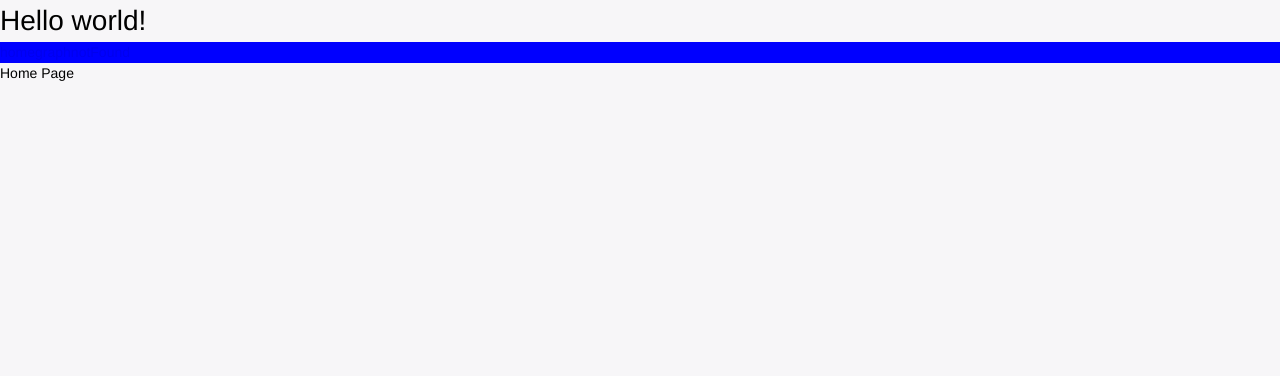
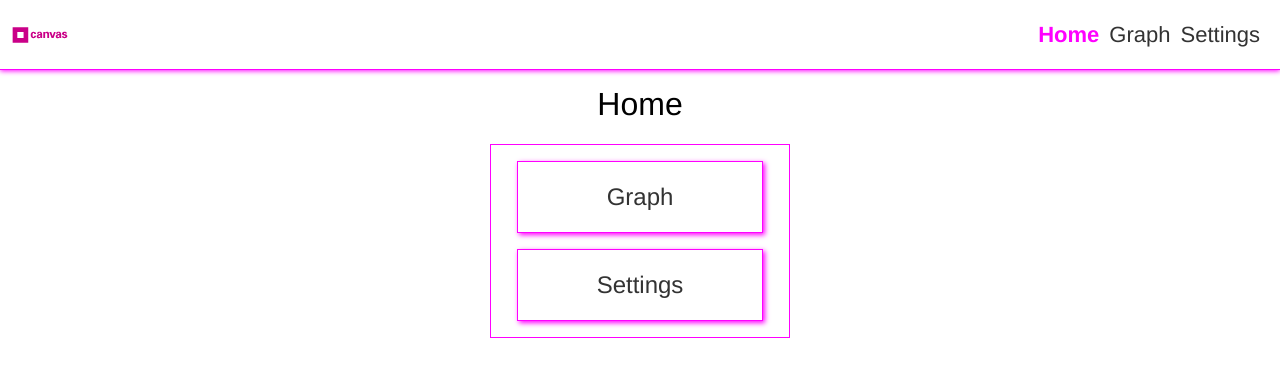
Before and after one commit to Finelai/vue-graph-sample, a Vue app: page / in a window 1280 px wide. Shown: the top 376 px of the page. Built offline with nearby package versions, Linux system fonts and the light colour scheme.

Commit message:
feat: add styles

```diff
--- a/src/App.vue
+++ b/src/App.vue
@@ -1,11 +1,10 @@
 <script setup lang="ts">
-  import { RouterView, RouterLink } from "vue-router";
+import { RouterView } from 'vue-router';
+
+import Header from '@/components/Header.vue';
 </script>
 
 <template>
-  <h1>Hello world!</h1>
-  <nav>
-    <RouterLink v-for="route in this.$router.options.routes" :key="route.path" :to="route.path">{{ route.name }}</RouterLink>
-  </nav>
+  <Header />
   <RouterView />
 </template>
--- a/src/assets/styles/main.scss
+++ b/src/assets/styles/main.scss
@@ -1,5 +1,14 @@
 @import './reset';
 
-nav {
-  background: blue;
+html, body {
+  background: #fff;
 }
+
+.container {
+  padding: 10px;
+}
+
+h1 {
+  text-align: center;
+  font-size: 32px;
+}
--- /dev/null
+++ b/src/components/Header.vue
@@ -0,0 +1,49 @@
+<script setup lang="ts">
+import { RouterLink } from 'vue-router';
+</script>
+
+<template>
+  <header class="header">
+    <div class="logo">
+      <img src="@/assets/images/logo.svg" alt="Logo" />
+    </div>
+    <nav class="menu">
+      <RouterLink to="/">Home</RouterLink>
+      <RouterLink to="/graph">Graph</RouterLink>
+      <RouterLink to="/settings">Settings</RouterLink>
+    </nav>
+  </header>
+</template>
+
+<style lang="scss">
+.header {
+  height: 70px;
+  padding: 10px;
+  display: flex;
+  justify-content: space-between;
+  align-items: center;
+  border-bottom: 1px solid magenta;
+  box-shadow: 0px 1px 5px magenta;
+
+  .logo {
+    img {
+      width: 60px;
+      height: 60px;
+    }
+  }
+
+  .menu {
+    a {
+      font-size: 22px;
+      margin-right: 10px;
+      color: #333;
+
+      &.router-link-active,
+      &:hover {
+        color: magenta;
+        font-weight: bold;
+      }
+    }
+  }
+}
+</style>
--- a/src/routes/paths.ts
+++ b/src/routes/paths.ts
@@ -7,6 +7,10 @@ export const PATHS = {
     path: '/graph',
     name: 'graph',
   },
+  settings: {
+    path: '/settings',
+    name: 'settings',
+  },
   notFound: {
     path: '/404',
     name: 'notFound',
--- a/src/routes/router.ts
+++ b/src/routes/router.ts
@@ -5,6 +5,7 @@ import { PATHS } from '@/routes/paths';
 import HomePage from '@/views/Home.vue';
 import NotFoundPage from '@/views/NotFound.vue';
 import GraphPage from '@/views/Graph.vue';
+import Settings from '@/views/Settings.vue';
 
 export const routes = [
   {
@@ -16,6 +17,11 @@ export const routes = [
     path: PATHS.graph.path,
     name: PATHS.graph.name,
     component: GraphPage,
+  },
+  {
+    path: PATHS.settings.path,
+    name: PATHS.settings.name,
+    component: Settings,
   },
   {
     path: PATHS.notFound.path,
--- a/src/views/Graph.vue
+++ b/src/views/Graph.vue
@@ -1,8 +1,10 @@
 <template>
-  <div>
-    <span>Graph</span>
-  </div>
-  <Bar :data="data" :options="options" />
+  <section class="container">
+    <h1>Graph</h1>
+    <div class="chart-container">
+      <Bar :data="data" :options="options" />
+    </div>
+  </section>
 </template>
 
 <script lang="ts">
@@ -47,3 +49,12 @@ export default {
   },
 };
 </script>
+
+<style lang="scss">
+.chart-container {
+  position: relative;
+  margin: auto;
+  height: 50vh;
+  width: 50vw;
+}
+</style>
--- a/src/views/Home.vue
+++ b/src/views/Home.vue
@@ -1,5 +1,44 @@
+<script setup lang="ts">
+import { RouterLink } from 'vue-router';
+</script>
+
 <template>
-  <div>
-    <span>Home Page</span>
-  </div>
+  <section class="container">
+    <h1>Home</h1>
+    <div class="home-menu">
+      <RouterLink to="/graph">Graph</RouterLink>
+      <RouterLink to="/settings">Settings</RouterLink>
+    </div>
+  </section>
 </template>
+
+<style lang="scss">
+.home-menu {
+  width: 100%;
+  max-width: 300px;
+  border: 1px solid magenta;
+  margin: 2vh auto 0 auto;
+  display: flex;
+  flex-direction: column;
+  padding: 2vh 2vw;
+  text-align: center;
+
+  a {
+    line-height: 70px;
+    border: 1px solid magenta;
+    font-size: 24px;
+    color: #333;
+    box-shadow: 2px 2px 5px magenta;
+
+    &:first-child {
+      margin-bottom: 2vh;
+    }
+
+    &:hover {
+      background-color: magenta;
+      color: #fff;
+      box-shadow: none;
+    }
+  }
+}
+</style>
--- /dev/null
+++ b/src/views/Settings.vue
@@ -0,0 +1,5 @@
+<template>
+  <section class="container">
+    <h1>Graph Settings</h1>
+  </section>
+</template>
```
